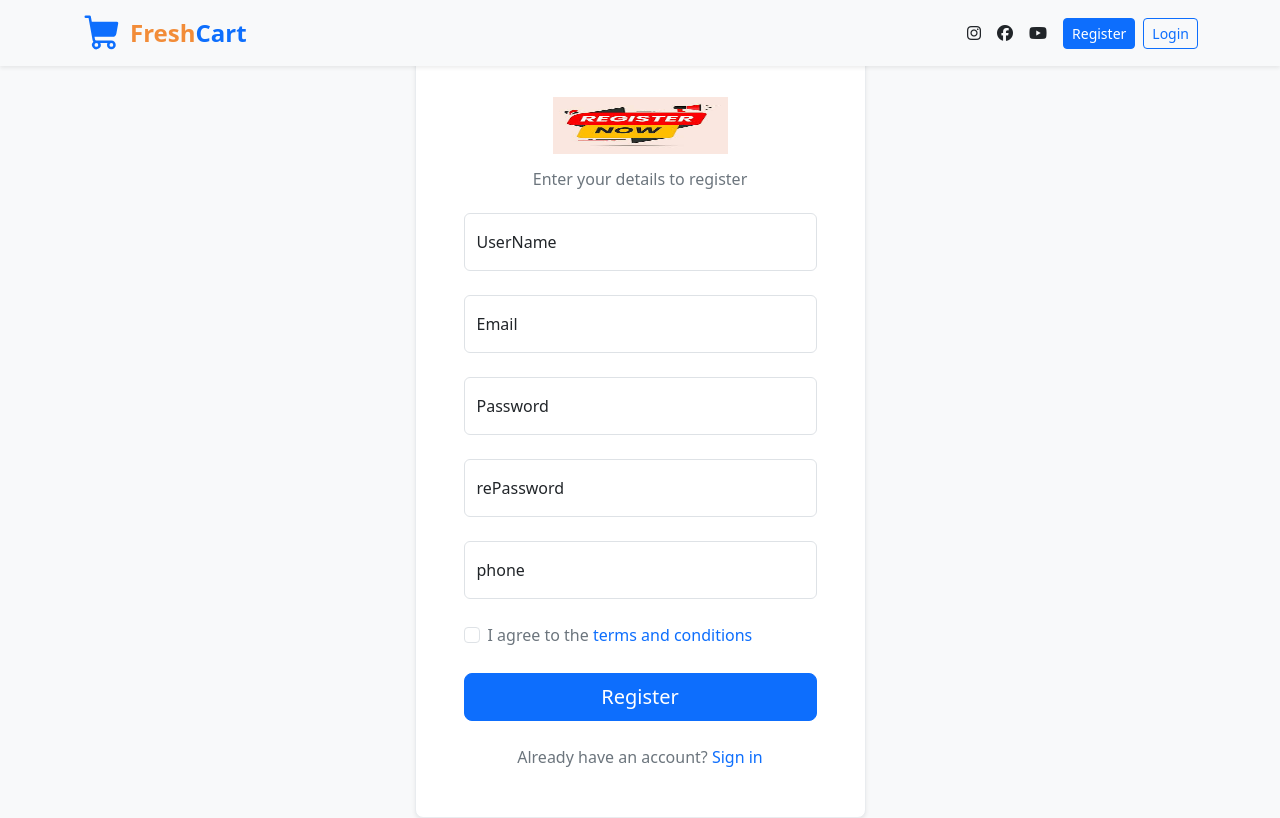
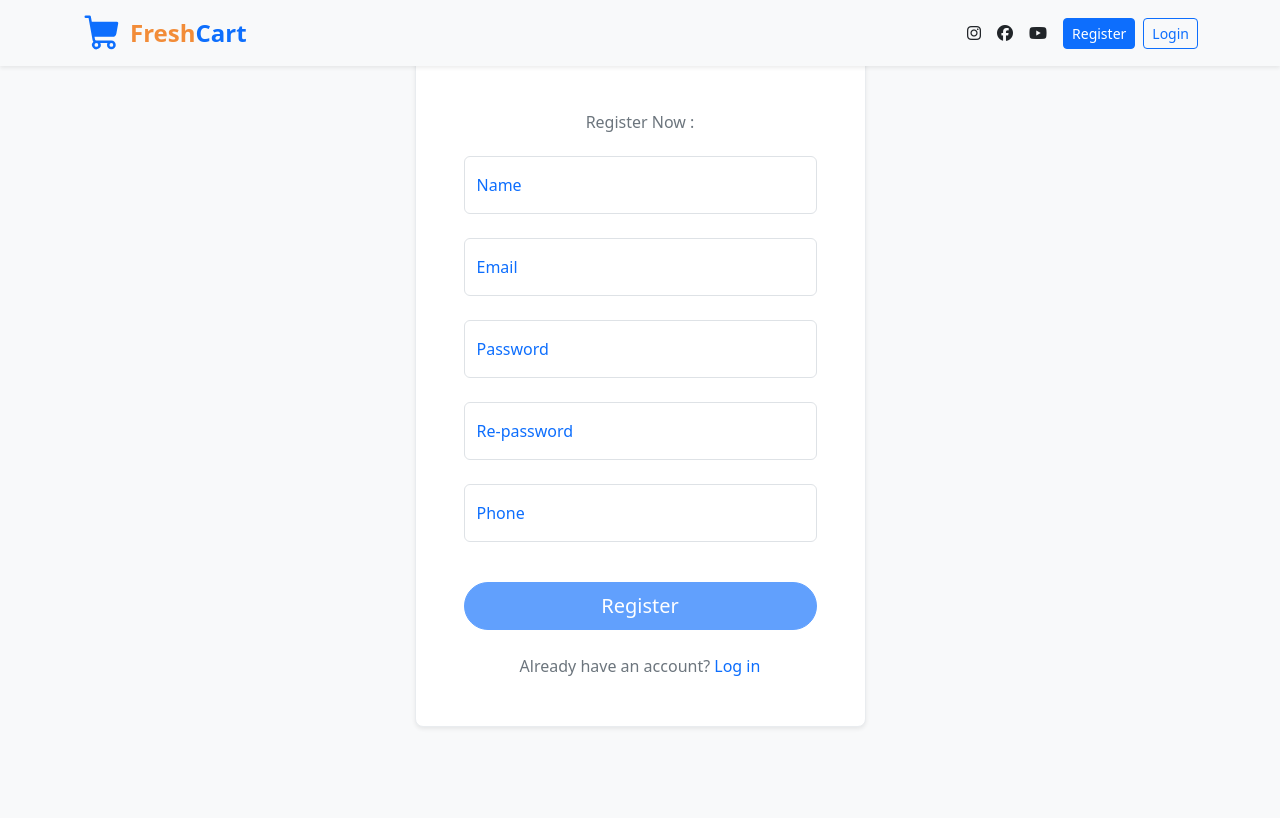
Before and after one commit to elagamy257/FreshCart-E-commerce, a React (Vite) app: page /register in a window 1280 px wide. Shown: the top 818 px of the page. Built offline with nearby package versions, Linux system fonts and the light colour scheme.

Commit message:
Update Register.jsx

```diff
--- a/src/component/Register/Register.jsx
+++ b/src/component/Register/Register.jsx
@@ -1,163 +1,231 @@
-import React from 'react'
-import img from '../../assets/images/register.jfif'
-import { useFormik } from 'formik'
-import axios from 'axios';
-import { useNavigate } from 'react-router-dom';
-import * as Yup from 'yup';
-import { userContext } from '../../context/userContext';
-import { useContext } from 'react';
+import axios from "axios";
+import { useFormik } from "formik";
+import toast from "react-hot-toast";
+import { useNavigate, Link } from "react-router-dom";
+import * as Yup from "yup";
+import { userContext } from "../../context/userContext";
+import { useContext } from "react";
 
-export default function Register() {
-    let { setLogin } = useContext(userContext)   //{isLogin, setLogin}
+const Register = () => {
+    const navigate = useNavigate();
+    const { setLogin } = useContext(userContext);
 
-    let navigate = useNavigate();
-    async function handleRegister(formsData) {
-        console.log('register', formsData); //faten email
-        //   let response = await axios.post('https://ecommerce.routemisr.com/api/v1/auth/signup',formsData);
-        //   console.log('Full Response' , response);
-        //   console.log('Certain Response' , response.data);
-        //   if(response.data.message === 'success'){
-        //     navigate('/login'); //programmatic routing >>>> useNavigate()
-        // }
+    // Values From back-end
+    const initialValues = {
+        name: "",
+        email: "",
+        password: "",
+        rePassword: "",
+        phone: "",
+    };
 
+    // Validation with Yup library
+    const validYup = Yup.object().shape({
+        name: Yup.string()
+            .required("Name is required")
+            .min(3, "At least input 3 characters"),
+        email: Yup.string()
+            .required("E-mail is required")
+            .email("Invalid e-mail format"),
+        password: Yup.string()
+            .required("Password is required")
+            .matches(
+                /^(?=.*[A-Za-z])(?=.*\d)[A-Za-z\d]{6,}$/,
+                "Password must be at least 6 characters and contain at least one number"
+            ),
+        rePassword: Yup.string()
+            .required("Re-password is required")
+            .oneOf([Yup.ref("password")], "Re-password isn't match with password"),
+        phone: Yup.string()
+            .required("Phone is required")
+            .matches(/^01[0125][0-9]{8}$/, "Phone must be an Egyptian number"),
+    });
 
-        // another way
-        axios.post('https://ecommerce.routemisr.com/api/v1/auth/signup', formsData)
-            .then((response) => {
-                console.log('success', response)
-                if (response.data.message === 'success') {
-                    localStorage.setItem('userToken', response.data.token)//key , value
-                    setLogin(response.data.token)    //isLogin  =  response.data.token
-                    navigate('/login'); //programmatic routing
+    // Send data and calling APIs
+    async function signup(values, { setSubmitting, resetForm }) {
+        try {
+            setSubmitting(true);
+            const { data } = await axios.post(
+                "https://ecommerce.routemisr.com/api/v1/auth/signup",
+                values
+            );
+            localStorage.setItem("userToken", data.token);
+            setLogin(data.token);
+            toast.success(data.message);
+            resetForm();
+            navigate("/login");
+        } catch (error) {
+            toast.error(error.response?.data?.message || "Registration failed");
+        } finally {
+            setSubmitting(false);
         }
-            })
-
-            .catch((error) => { console.log('error', error) })
-
     }
 
-    // validation
-    let validationSchema = Yup.object(
-        {
-            name: Yup.string().required('name is required').min(3, 'min length is 3').max(10, 'max length is 10'),
-            email: Yup.string().required('email is required').email('enter valid email'),  //check on email @ .
-            phone: Yup.string().required('phone is required').matches(/^01[1250][0-9]{8}$/, 'phone is not valid'),
-            password: Yup.string().required('password is required').matches(/^[A-Z][a-z0-9]{6,8}$/, 'password is not valid'),
-            rePassword: Yup.string().required('confirm password is required').oneOf([Yup.ref('password')], 'Passwords must match'),
-
-        }
-    )
-
-
-
-    let formik = useFormik({
-        initialValues: {
-            name: '',
-            email: '',
-            password: '',
-            rePassword: '',
-            phone: ''
-        },
-
-        validationSchema: validationSchema
-        ,
-        onSubmit: handleRegister
-    })
-
-
+    // Handle forms by formik
+    const formik = useFormik({
+        initialValues,
+        onSubmit: signup,
+        validationSchema: validYup,
+    });
 
     return (
-        <>
-
         <section className="bg-light py-3 py-md-5">
             <div className="container">
                 <div className="row justify-content-center">
                     <div className="col-12 col-sm-10 col-md-8 col-lg-6 col-xl-5 col-xxl-4">
                         <div className="card border border-light-subtle rounded-3 shadow-sm">
                             <div className="card-body p-3 p-md-4 p-xl-5">
-                                    <div className="text-center mb-3">
-                                        <a href="#!">
-                                            <img src={img} alt="BootstrapBrain Logo" width="175" height="57" />
-                                        </a>
-                                    </div>
-                                    <h2 className="fs-6 fw-normal text-center text-secondary mb-4">Enter your details to register</h2>
+                                <div className="text-center mb-3"></div>
+                                <h2 className="fs-6 fw-normal text-center text-secondary mb-4">
+                                    Register Now :
+                                </h2>
                                 <form onSubmit={formik.handleSubmit} action="#!">
                                     <div className="row gy-2 overflow-hidden">
                                         <div className="col-12">
                                             <div className="form-floating mb-3">
-                                                    <input onChange={formik.handleChange} onBlur={formik.handleBlur} type="text" className={`form-control ${formik.touched.name && formik.errors.name ? 'is-invalid' : ''}`} name="name" value={formik.values.name} id="UserName" placeholder="UserName" required />
-                                                    <label htmlFor="UserName" className="form-label">UserName</label>
+                                                <input
+                                                    onBlur={formik.handleBlur}
+                                                    onChange={formik.handleChange}
+                                                    value={formik.values.name}
+                                                    type="text"
+                                                    className={`form-control ${formik.touched.name && formik.errors.name ? "is-invalid" : ""
+                                                        }`}
+                                                    name="name"
+                                                    id="name"
+                                                    placeholder="Your Name"
+                                                    required
+                                                />
+                                                <label htmlFor="name" className="form-label text-primary">
+                                                    Name
+                                                </label>
                                                 {formik.touched.name && formik.errors.name ? (
                                                     <div className="text-danger">{formik.errors.name}</div>
-                                                    ) : null
-                                                    }
-
+                                                ) : ""}
                                             </div>
                                         </div>
 
                                         <div className="col-12">
                                             <div className="form-floating mb-3">
-                                                    <input onChange={formik.handleChange} onBlur={formik.handleBlur} type="email" className={`form-control ${formik.touched.email && formik.errors.email ? 'is-invalid' : ''}`} name="email" value={formik.values.email} id="email" placeholder="name@example.com" required />
-                                                    <label htmlFor="email" className="form-label">Email</label>
+                                                <input
+                                                    onBlur={formik.handleBlur}
+                                                    onChange={formik.handleChange}
+                                                    value={formik.values.email}
+                                                    type="email"
+                                                    className={`form-control ${formik.touched.email && formik.errors.email ? "is-invalid" : ""
+                                                        }`}
+                                                    name="email"
+                                                    id="email"
+                                                    placeholder="Enter Your Email"
+                                                    required
+                                                />
+                                                <label htmlFor="email" className="form-label text-primary">
+                                                    Email
+                                                </label>
                                                 {formik.touched.email && formik.errors.email ? (
                                                     <div className="text-danger">{formik.errors.email}</div>
-                                                    ) : null
-                                                    }
-
-
+                                                ) : ""}
                                             </div>
                                         </div>
 
                                         <div className="col-12">
                                             <div className="form-floating mb-3">
-                                                    <input onChange={formik.handleChange} onBlur={formik.handleBlur} type="password" className={`form-control ${formik.touched.password && formik.errors.password ? 'is-invalid' : ''}`} name="password" value={formik.values.password} id="password" placeholder="Password" required />
-                                                    <label htmlFor="password" className="form-label">Password</label>
+                                                <input
+                                                    onBlur={formik.handleBlur}
+                                                    onChange={formik.handleChange}
+                                                    value={formik.values.password}
+                                                    type="password"
+                                                    className={`form-control ${formik.touched.password && formik.errors.password
+                                                            ? "is-invalid"
+                                                            : ""
+                                                        }`}
+                                                    name="password"
+                                                    id="password"
+                                                    placeholder="Enter Your Password"
+                                                    required
+                                                />
+                                                <label htmlFor="password" className="form-label text-primary">
+                                                    Password
+                                                </label>
                                                 {formik.touched.password && formik.errors.password ? (
                                                     <div className="text-danger">{formik.errors.password}</div>
-                                                    ) : null}
-
-
+                                                ) : ""}
                                             </div>
                                         </div>
 
                                         <div className="col-12">
                                             <div className="form-floating mb-3">
-                                                    <input onChange={formik.handleChange} onBlur={formik.handleBlur} type="password" className={`form-control ${formik.touched.rePassword && formik.errors.rePassword ? 'is-invalid' : ''}`} name="rePassword" value={formik.values.rePassword} id="rePassword" placeholder="rePassword" required />
-                                                    <label htmlFor="rePassword" className="form-label">rePassword</label>
+                                                <input
+                                                    onBlur={formik.handleBlur}
+                                                    onChange={formik.handleChange}
+                                                    value={formik.values.rePassword}
+                                                    type="password"
+                                                    className={`form-control ${formik.touched.rePassword && formik.errors.rePassword
+                                                            ? "is-invalid"
+                                                            : ""
+                                                        }`}
+                                                    name="rePassword"
+                                                    id="rePassword"
+                                                    placeholder="Enter Your Re-password"
+                                                    required
+                                                />
+                                                <label htmlFor="rePassword" className="form-label text-primary">
+                                                    Re-password
+                                                </label>
                                                 {formik.touched.rePassword && formik.errors.rePassword ? (
                                                     <div className="text-danger">{formik.errors.rePassword}</div>
-                                                    ) : null}
-
+                                                ) : ""}
                                             </div>
                                         </div>
 
                                         <div className="col-12">
                                             <div className="form-floating mb-3">
-                                                    <input onChange={formik.handleChange} onBlur={formik.handleBlur} type="tel" className={`form-control ${formik.touched.phone && formik.errors.phone ? 'is-invalid' : ''}`} name="phone" value={formik.values.phone} id="phone" placeholder="phone" required />
-                                                    <label htmlFor="phone" className="form-label">phone</label>
+                                                <input
+                                                    onBlur={formik.handleBlur}
+                                                    onChange={formik.handleChange}
+                                                    value={formik.values.phone}
+                                                    type="tel"
+                                                    className={`form-control ${formik.touched.phone && formik.errors.phone ? "is-invalid" : ""
+                                                        }`}
+                                                    name="phone"
+                                                    id="phone"
+                                                    placeholder="Enter Your Phone"
+                                                    required
+                                                />
+                                                <label htmlFor="phone" className="form-label text-primary">
+                                                    Phone
+                                                </label>
                                                 {formik.touched.phone && formik.errors.phone ? (
                                                     <div className="text-danger">{formik.errors.phone}</div>
-                                                    ) : null}
-
-                                                </div>
-                                            </div>
-
-                                            <div className="col-12">
-                                                <div className="form-check">
-                                                    <input className="form-check-input" type="checkbox" value="" name="iAgree" id="iAgree" required />
-                                                    <label className="form-check-label text-secondary" htmlFor="iAgree">
-                                                        I agree to the <a href="#!" className="link-primary text-decoration-none">terms and conditions</a>
-                                                    </label>
+                                                ) : ""}
                                             </div>
                                         </div>
 
                                         <div className="col-12">
                                             <div className="d-grid my-3">
-                                                    <button className="btn btn-primary btn-lg" type="submit">Register</button>
+                                                <button
+                                                    type="submit"
+                                                    className="btn btn-primary btn-lg rounded-pill custom-hover-btn"
+                                                    disabled={!formik.isValid || !formik.dirty || formik.isSubmitting}
+                                                >
+                                                    {formik.isSubmitting ? (
+                                                        <i className="fa-solid fa-spin fa-spinner text-white fa-lg"></i>
+                                                    ) : (
+                                                        "Register"
+                                                    )}
+                                                </button>
                                             </div>
                                         </div>
+
                                         <div className="col-12">
-                                                <p className="m-0 text-secondary text-center">Already have an account? <a href="#!" class="link-primary text-decoration-none">Sign in</a></p>
+                                            <p className="m-0 text-secondary text-center">
+                                                Already have an account?{" "}
+                                                <Link
+                                                    to="/login"
+                                                    className="text-primary text-decoration-none hover:underline transition-all"
+                                                >
+                                                    Log in
+                                                </Link>
+                                            </p>
                                         </div>
                                     </div>
                                 </form>
@@ -167,9 +235,7 @@ export default function Register() {
                 </div>
             </div>
         </section>
+    );
+};
 
-        </>
-
-
-    )
-}
+export default Register;
```
Lines whose indentation alone changed are shown as unchanged.
